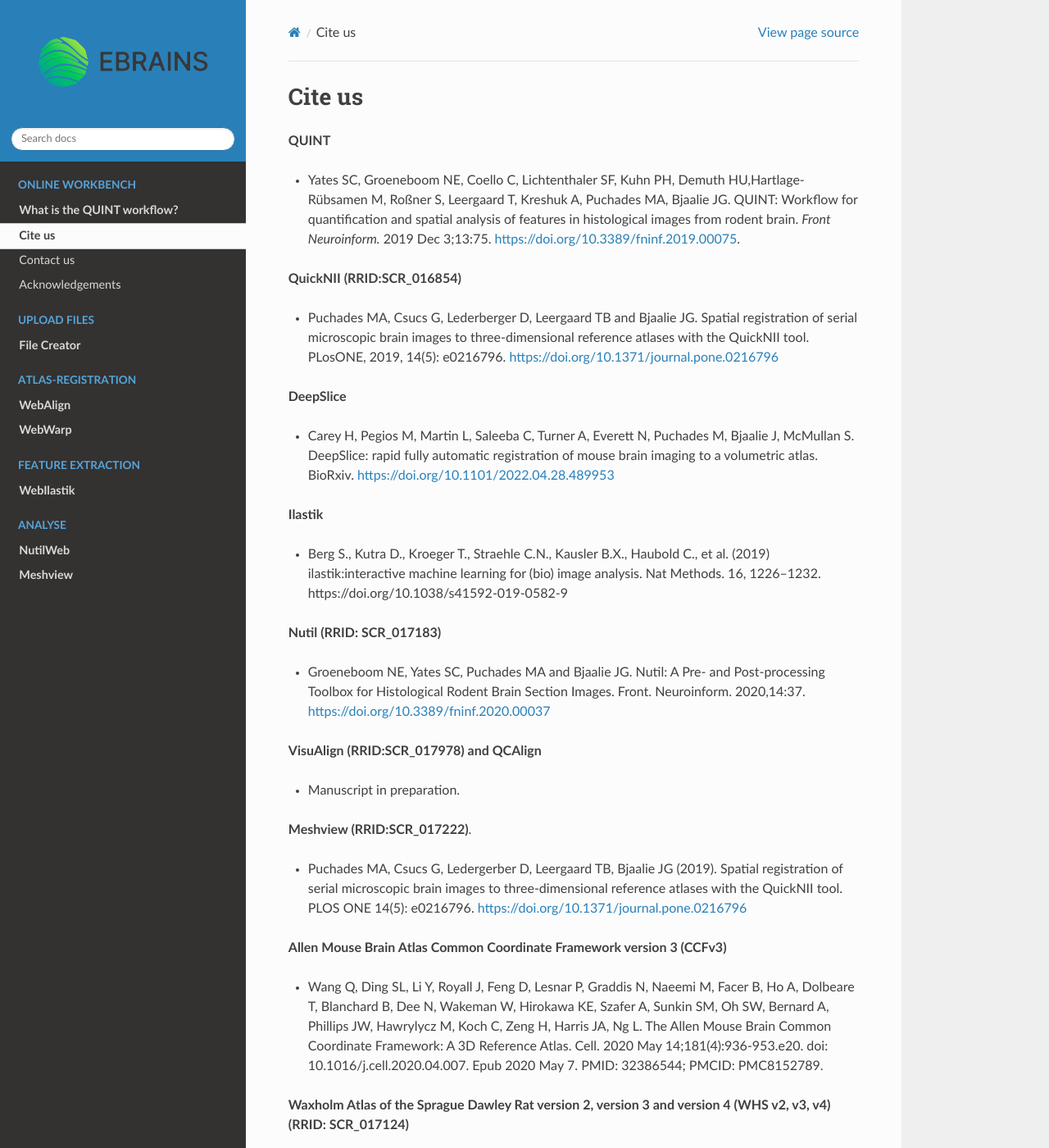
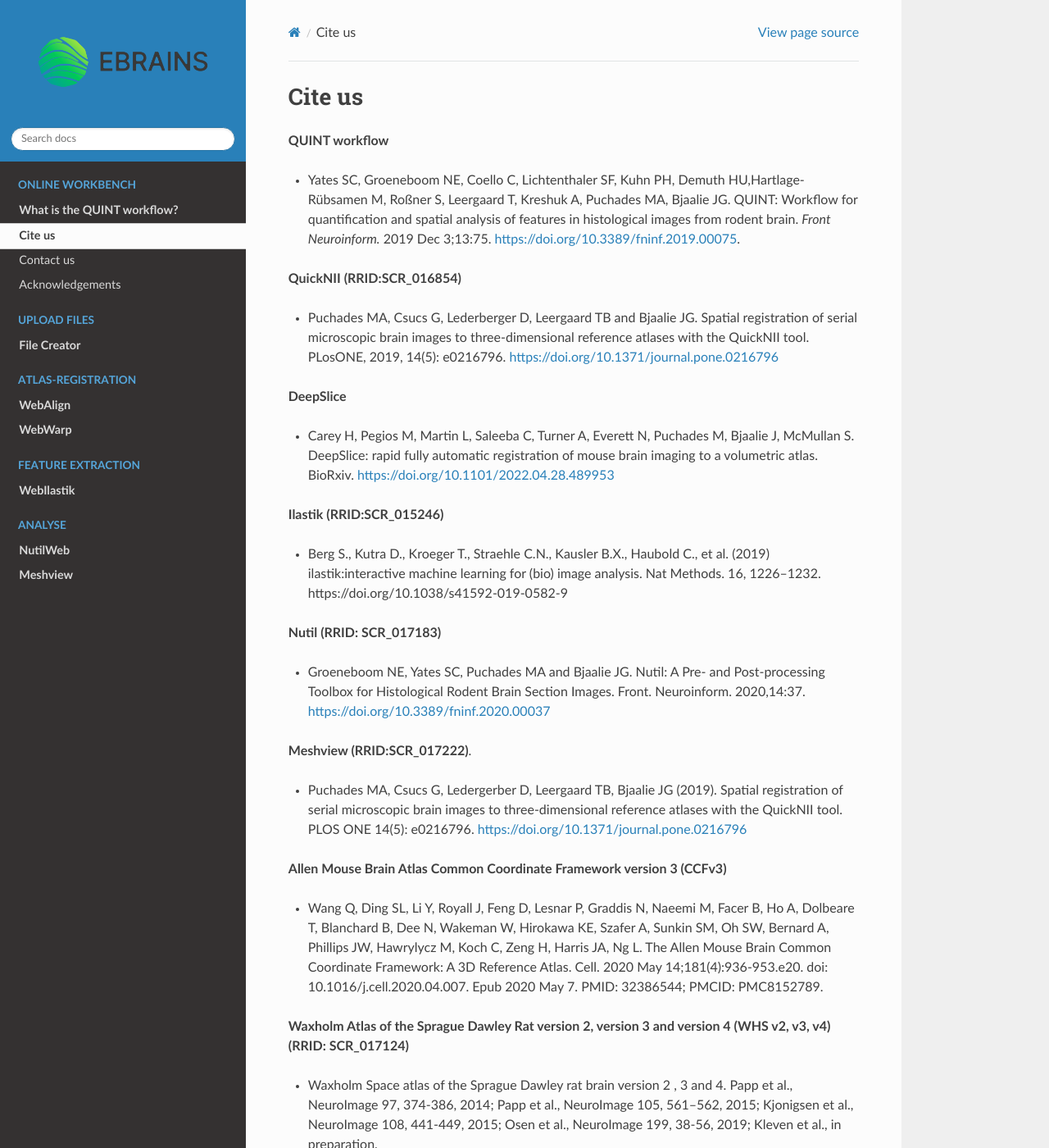
Before and after one commit to Neural-Systems-at-UIO/QUINT_webtools, a Sphinx documentation site: the page built from docs/Publications.rst, in a window 1280 px wide and 1400 px high. Shown: the whole window at 82% size. Built offline with Sphinx 7.4.7 and the Read the Docs theme 2.0.0, drawn with Linux system fonts in a browser that asks for light colours.

Commit message:
Update Publications.rst

```diff
--- a/docs/Publications.rst
+++ b/docs/Publications.rst
@@ -1,7 +1,7 @@
 Cite us
 ---------
 
-**QUINT**
+**QUINT workflow**
 
 * Yates SC, Groeneboom NE, Coello C, Lichtenthaler SF, Kuhn PH, Demuth HU,Hartlage-Rübsamen M, Roßner S, Leergaard T, Kreshuk A, Puchades MA, Bjaalie JG. QUINT: Workflow for quantification and spatial analysis of features in histological images from rodent brain. *Front Neuroinform.* 2019 Dec 3;13:75. https://doi.org/10.3389/fninf.2019.00075.
 
@@ -13,17 +13,13 @@
 
 * Carey H, Pegios M, Martin L, Saleeba C, Turner A, Everett N, Puchades M, Bjaalie J, McMullan S. DeepSlice: rapid fully automatic registration of mouse brain imaging to a volumetric atlas. BioRxiv. https://doi.org/10.1101/2022.04.28.489953
 
-**Ilastik**
+**Ilastik (RRID:SCR_015246)**
 
 * Berg S., Kutra D., Kroeger T., Straehle C.N., Kausler B.X., Haubold C., et al. (2019) ilastik:interactive machine learning for (bio) image analysis. Nat Methods. 16, 1226–1232. https://doi.org/10.1038/s41592-019-0582-9
 
 **Nutil (RRID: SCR_017183)**
 
 * Groeneboom NE, Yates SC, Puchades MA and Bjaalie JG. Nutil: A Pre- and Post-processing Toolbox for Histological Rodent Brain Section Images. Front. Neuroinform. 2020,14:37. https://doi.org/10.3389/fninf.2020.00037
-
-**VisuAlign (RRID:SCR_017978) and QCAlign**
-
-* Manuscript in preparation.
 
 **Meshview (RRID:SCR_017222)**.
 
```
